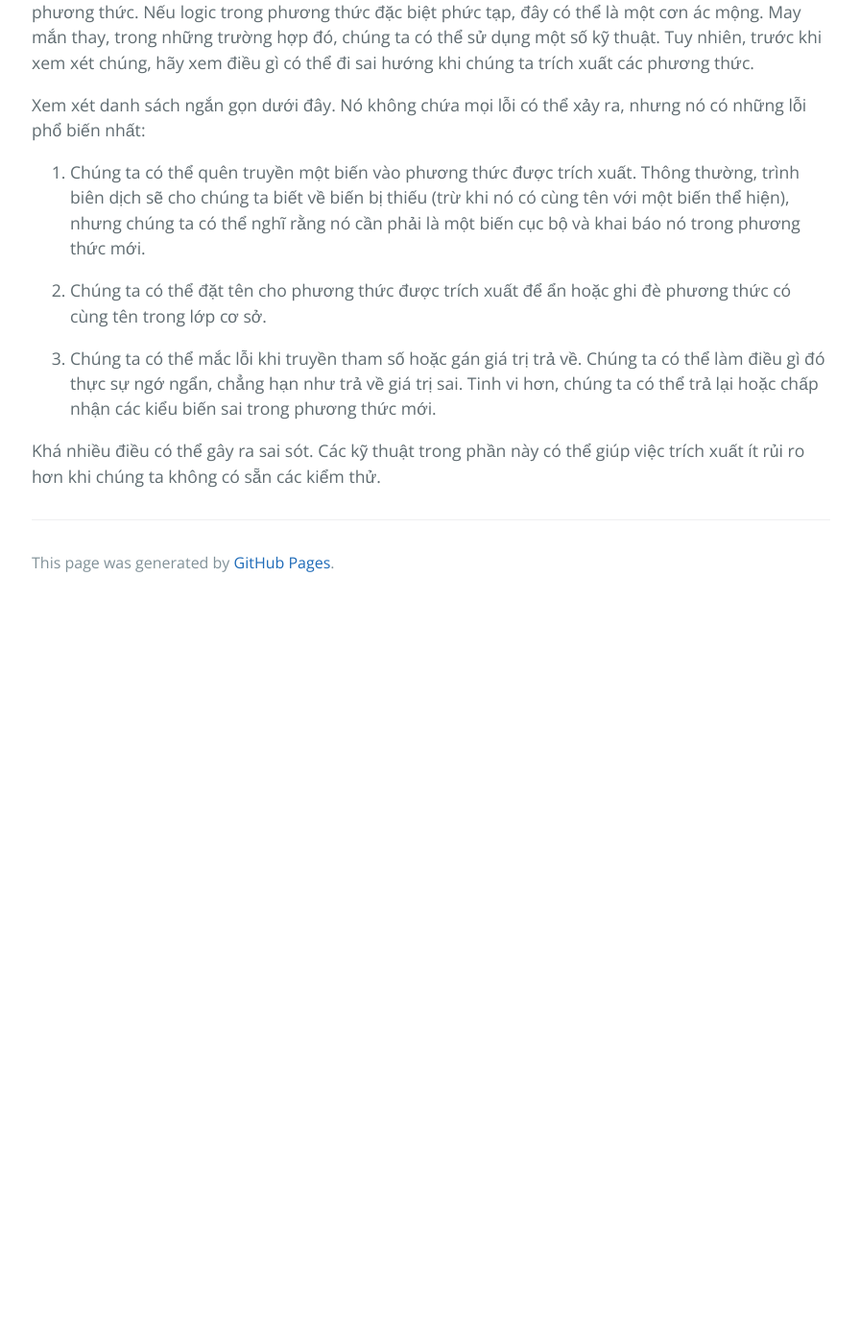
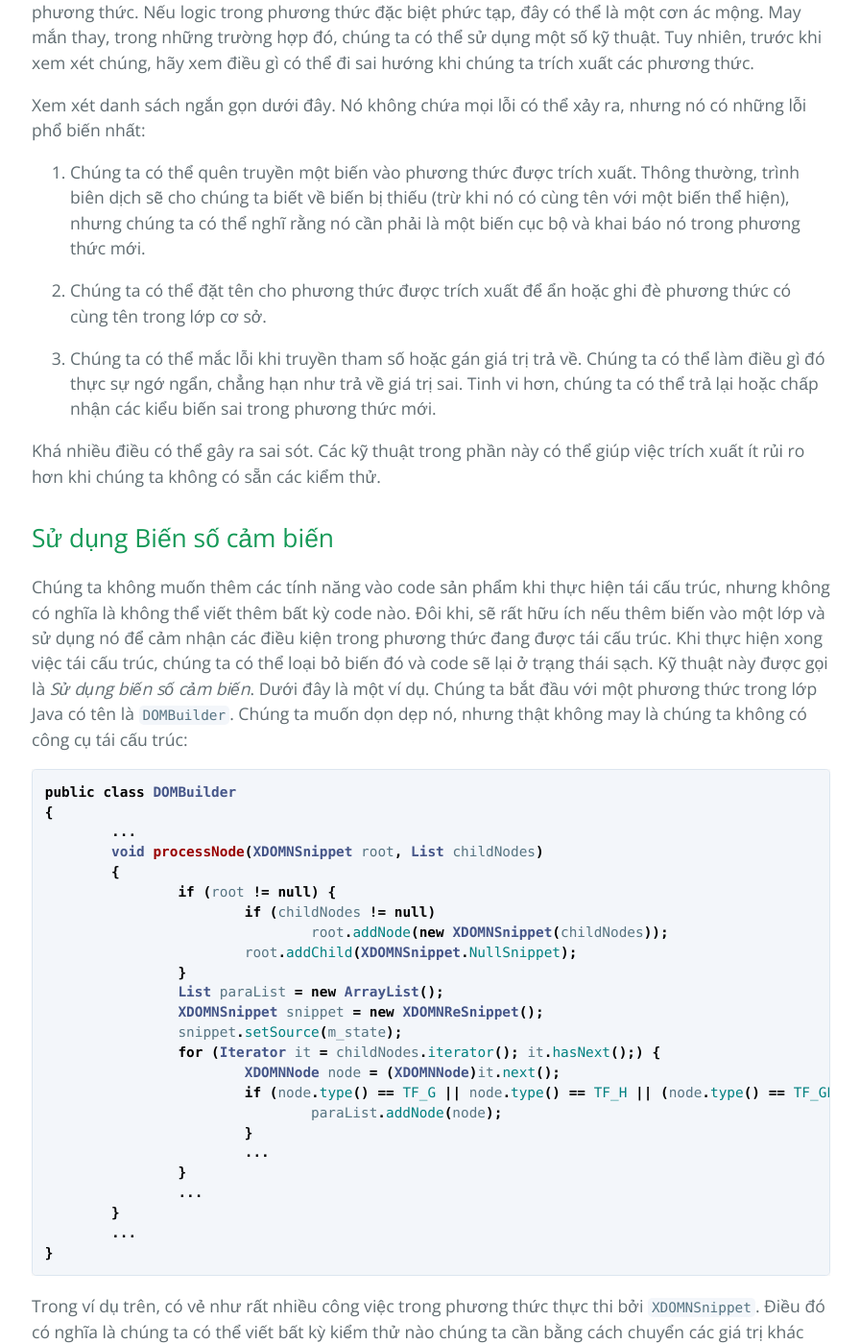
Before and after one commit to HaiBV/haibv.github.io, a Jekyll site: the page built from working-effectively-with-legacy-code/chapter-22-i-need-to-change-a-monster-method-and-i-cant-write-tests-for-it.md, in a window 1280 px wide and 1400 px high, scrolled down 8661 px. Shown: the whole window at 96% size, without its empty margins (191-1087 px from the left). Built offline with Jekyll 4.4.1, drawn with Linux system fonts in a browser that asks for light colours; our own code applies the rules of GitHub Pages for plain Markdown files; before the commit the page ends 9291 px from its top, so only the background shows below that; some of the changed text lies outside the part shown.

Commit message:
Book - Working Efectively with Legacy Code - P2 - C22

````diff
--- a/working-effectively-with-legacy-code/chapter-22-i-need-to-change-a-monster-method-and-i-cant-write-tests-for-it.md
+++ b/working-effectively-with-legacy-code/chapter-22-i-need-to-change-a-monster-method-and-i-cant-write-tests-for-it.md
@@ -283,3 +283,67 @@
 3. Chúng ta có thể mắc lỗi khi truyền tham số hoặc gán giá trị trả về. Chúng ta có thể làm điều gì đó thực sự ngớ ngẩn, chẳng hạn như trả về giá trị sai. Tinh vi hơn, chúng ta có thể trả lại hoặc chấp nhận các kiểu biến sai trong phương thức mới.
 
 Khá nhiều điều có thể gây ra sai sót. Các kỹ thuật trong phần này có thể giúp việc trích xuất ít rủi ro hơn khi chúng ta không có sẵn các kiểm thử.
+
+## Sử dụng Biến số cảm biến
+
+Chúng ta không muốn thêm các tính năng vào code sản phẩm khi thực hiện tái cấu trúc, nhưng không có nghĩa là không thể viết thêm bất kỳ code nào. Đôi khi, sẽ rất hữu ích nếu thêm biến vào một lớp và sử dụng nó để cảm nhận các điều kiện trong phương thức đang được tái cấu trúc. Khi thực hiện xong việc tái cấu trúc, chúng ta có thể loại bỏ biến đó và code sẽ lại ở trạng thái sạch. Kỹ thuật này được gọi là _Sử dụng biến số cảm biến_. Dưới đây là một ví dụ. Chúng ta bắt đầu với một phương thức trong lớp Java có tên là `DOMBuilder`. Chúng ta muốn dọn dẹp nó, nhưng thật không may là chúng ta không có công cụ tái cấu trúc:
+
+```java
+public class DOMBuilder
+{
+	...
+	void processNode(XDOMNSnippet root, List childNodes)
+	{
+		if (root != null) {
+			if (childNodes != null)
+				root.addNode(new XDOMNSnippet(childNodes));
+			root.addChild(XDOMNSnippet.NullSnippet);
+		}
+		List paraList = new ArrayList();
+		XDOMNSnippet snippet = new XDOMNReSnippet();
+		snippet.setSource(m_state);
+		for (Iterator it = childNodes.iterator(); it.hasNext();) {
+			XDOMNNode node = (XDOMNNode)it.next();
+			if (node.type() == TF_G || node.type() == TF_H || (node.type() == TF_GLOT && node.isChild())) {
+				paraList.addNode(node);
+			}
+			...
+		}
+		...
+	}
+	...
+}
+```
+
+Trong ví dụ trên, có vẻ như rất nhiều công việc trong phương thức thực thi bởi `XDOMNSnippet`. Điều đó có nghĩa là chúng ta có thể viết bất kỳ kiểm thử nào chúng ta cần bằng cách chuyển các giá trị khác nhau làm đối số cho phương thức này. Tuy nhiên, trên thực tế, rất nhiều công việc xảy ra một cách gián tiếp, chúng chỉ có thể được cảm nhận theo một cách rất gián tiếp. Trong tình huống như thế này, chúng ta có thể sử dụng các biến số cảm biến để hỗ trợ công việc của mình; chúng ta có thể sử dụng một biến thực thể để thấy rằng một nút được thêm vào `paraList` khi nó có loại nút phù hợp
+
+```java
+public class DOMBuilder
+{
+	public boolean nodeAdded = false;
+	...
+	void processNode(XDOMNSnippet root, List childNodes)
+	{
+	if (root != null) {
+		if (childNodes != null)
+			root.addNode(new XDOMNSnippet(childNodes));
+		root.addChild(XDOMNSnippet.NullSnippet);
+	}
+	List paraList = new ArrayList();
+	XDOMNSnippet snippet = new XDOMNReSnippet();
+	snippet.setSource(m_state);
+	for (Iterator it = childNodes.iterator(); it.hasNext(); ) {
+		XDOMNNode node = (XDOMNNode)it.next();
+		if (node.type() == TF_G || node.type() == TF_H || (node.type() == TF_GLOT && node.isChild())) {
+			paraList.add(node);
+			nodeAdded = true;
+			}
+			...
+		}
+		...
+	}
+	...
+}
+```
+
+Khi có biến đó, chúng ta vẫn thiết kế đầu vào để tạo ra một trường hợp bao gồm điều kiện đó. Khi làm như vậy, chúng ta có thể trích xuất đoạn logic đó và các kiểm thử của vẫn sẽ vượt qua.
````
